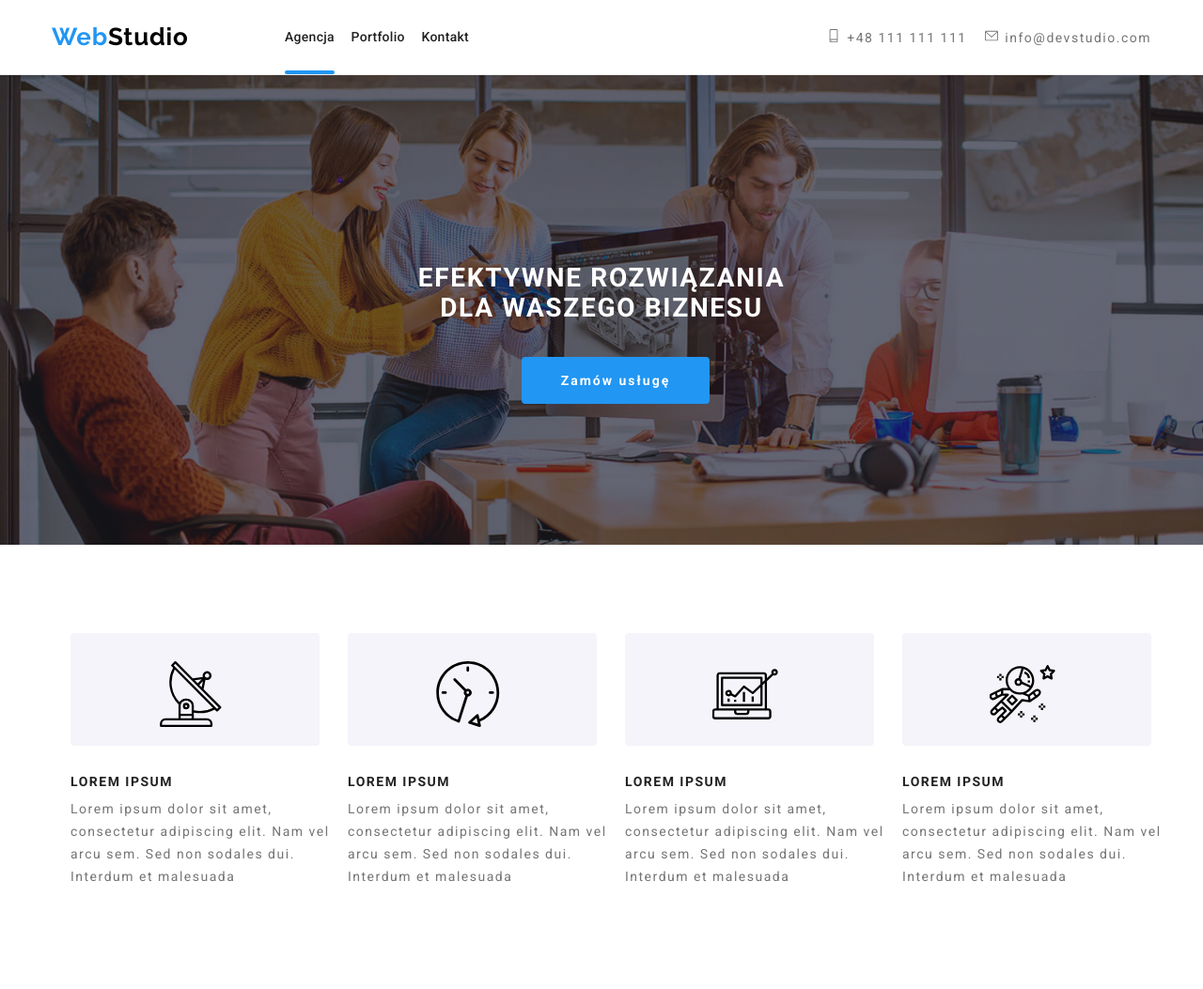
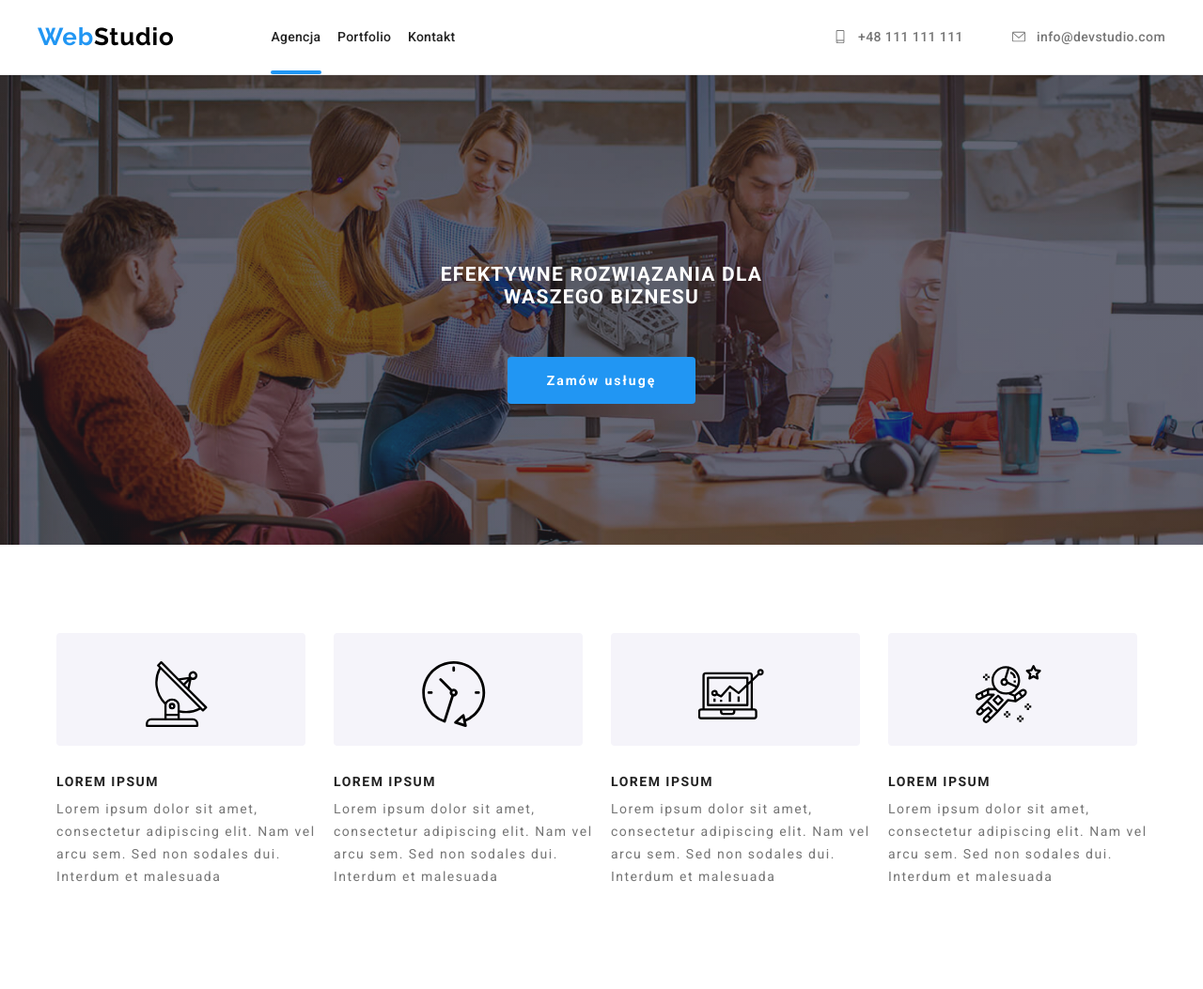
Before and after one commit to JoannaPiekut/goit-markup-hw-08, a plain HTML site: page index.html in a window 1280 px wide. Shown: the top 1053 px of the page at 94% size. Drawn offline with nearby package versions, Linux system fonts and the light colour scheme.

Commit message:
code in html and portfolio overwriten css on going

```diff
--- a/css/style.css
+++ b/css/style.css
@@ -57,7 +57,7 @@ button {
 .container {
   width: 1200px;
   margin: 0 auto;
-  padding: 0 15px;
+  padding: 0 0px;
 }
 
 /* ====== SAME COMPONENTS ====== */
@@ -69,7 +69,7 @@ button {
   font-family: "Raleway", sans-serif;
   font-weight: 700px;
   font-size: 26px;
-  line-height: 31px;
+  line-height: 1.192;
   color: #000000;
   letter-spacing: 0.03em;
 }
@@ -149,30 +149,38 @@ margin-top: 28px;
 }
 
 .section-right{
-   margin-left:auto
+   margin-left:auto;
+   display: flex;
+   gap: 50px;
 }
 .contact-list-item {
   display: inline-block;
   text-decoration: none;
-  font-style: 500;
+  font-weight: 500;
   font-size: 14px;
   line-height: 1.143;
   color: var(--main-font-color);
-  letter-spacing: 1.5px;
+  letter-spacing: .03em;
   justify-content: space-between;
-  padding-left: 10px;
-
 
 }
-.contact-list-item-mail {
+.contact-list-item-link {
   color: var(--main-font-color);
   text-decoration: none;
+  display:flex;
+  gap:10px;
+  align-items: center;
   transition-property: color;
   transition-duration: 250ms;
   transition-timing-function:cubic-bezier(0.4, 0, 0.2, 1);
 }
 .contact-list-item-mail:hover,
 .contact-list-item-mail:focus {
+  color: var(--active-color);
+}
+
+.contact-list-item-link:hover,
+.contact-list-item-link:focus{
   color: var(--active-color);
 }
 .contact-list-item-phone {
@@ -185,7 +193,7 @@ margin-top: 28px;
 }
 
 .header-icon{
-  fill: var(--main-font-color);
+  fill: currentColor;
   transition-property: fill;
   transition-duration: 250ms;
   transition-timing-function:cubic-bezier(0.4, 0, 0.2, 1);
--- a/index.html
+++ b/index.html
@@ -22,15 +22,14 @@
   </head>
   <body>
 
+  <main>
+    <header class="header">
+      <div class="container row">
 
-<header class="header">
-  <div class="container">
-    <div class="row">
-      <div class="logo">
             <a class="company-name company-name-link link" href="index.html"><span class="web-color">Web</span>Studio
             </a>
-      </div>
-      <div class="header-section-left">
+
+
             <nav class="header-navigation">
               <ul class="header-list">
                 <li class="header-list-item">
@@ -44,27 +43,25 @@
                 </li>
               </ul>
             </nav>
-      </div>
-      <div class="section-right">
-        <ul class="contact-list">
+
+
+            <ul class="contact-list section-right">
               <li class="contact-list-item">
-            <svg class="header-icon">
-              <use href="./images/icons.svg#icon-envelope"></use></svg>
-              <a class="contact-list-item-phone">+48 111 111 111</a>
+
+                  <a class="contact-list-item-link" href="tel:+48111111111"><svg class="header-icon">
+                    <use href="./images/icons.svg#icon-envelope"></use></svg>+48 111 111 111</a>
               </li>
                         <li class="contact-list-item">
-            <a class="contact-list-item-mail link" href="mailto:info@devstudio.com"><svg class="header-icon header-icon-mail">
+                <a class="contact-list-item-link link" href="mailto:info@devstudio.com"><svg class="header-icon header-icon-mail">
                   <use href="./images/icons.svg#icon-smartphone"></use></svg>
                   info@devstudio.com</a>
               </li>
             </ul>
          </div>
-    </div>
-  </div>
       </header>
- <div>
 
-  <div class="main-section">
+
+  <section class="main-section">
     <div class="container">
         <h1 class="main-section-title">
           EFEKTYWNE ROZWIĄZANIA DLA WASZEGO BIZNESU
@@ -72,9 +69,11 @@
         <div class="first-page-button">
         <button class="main-section-btn link" type="button" data-modal-open>Zamów usługę</button></div>
     </div>
-  </div>
+  </section>
+
+
+      <section class=" assets-section">
         <div class="container">
-      <div class=" assets-section">
         <ul class="assets-section-list">
           <li class="assets-section-list-item">
             <svg class="our-assets-bg" width="265px" height="120px">
@@ -118,7 +117,7 @@
           </li>
         </ul>
       </div>
-    </div>
+    </section>
 
 
   <section class="service section">
@@ -169,6 +168,7 @@
         </ul>
      </div>
   </section>
+
   <section class="our-team section">
     <div class="container">
         <h2 class="our-team-header">Nasz zespół</h2>
@@ -317,7 +317,7 @@
   </section>
   <section class="our-customers">
     <div class="container">
-      <h2 class="our-customers-header">Nasi Klieci</h2>
+      <h2 class="our-customers-header">Nasi Klienci</h2>
         <ul class="customers-list">
           <li class="customers-list-item">
             <a class="customers-list-item-link" href="/" target="_blank">
@@ -369,14 +369,11 @@
   <div class="container">
     <div class="footer">
       <div class="left-side-footer">
-          <a class="company-name-link link" href="index.html"><h3 class="company-name">
-            <span class="web-color">Web</span><span class="footer-studio">Studio</span>
-            </h3>
-          </a>
+                  <a class="company-name company-name-link link" href="index.html"><span class="web-color">Web</span><span class="footer-studio">Studio</span></a>
           <address class="footer-section-address" id="contact">
             <p class="footer-section-address-description">m. Warszawa, Aleje Jerozolimskie 21</p>
             <p><a class="footer-section-address-mail link" href="mailto:info@devstudio.com">info@devstudio.com<a></p>
-              <p><a class="footer-section-address-phone">+48 111 111 111</a></p>
+            <p><a class="footer-section-address-phone" href="tel:+48111111111">+48 111 111 111</a></p>
           </address>
      </div>
       <section class="join-us">
```
Also changed, not shown: portfolio.html (+22 -24 lines). Lines whose indentation alone changed are shown as unchanged.
